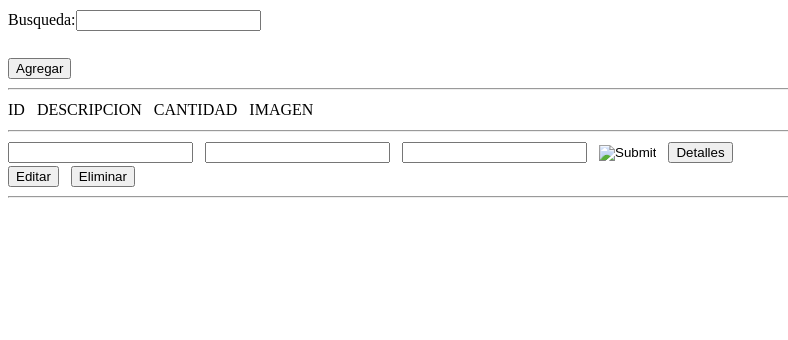
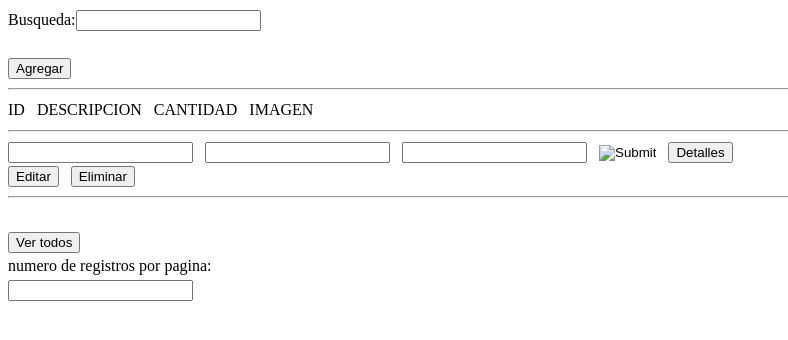
Before and after one commit to AaronBJ/DevOpsBYG, a Vue app in the folder ByGUI/: page / in a window 1280 px wide. Shown: the top 340 px of the page, without its empty margins (0-788 px from the left). Built offline with nearby package versions, Linux system fonts and the light colour scheme; the HTML template or start-up script is replaced by a standard one.

Commit message:
se intento agregar el numero de registros por pagina

```diff
--- a/ByGUI/src/Storage.vue
+++ b/ByGUI/src/Storage.vue
@@ -35,6 +35,12 @@
       &nbsp;
       <input type="button" value="Eliminar" />
       <hr />
+      <br />
+      <input type="button" value="Ver todos" />
+      <br />
+      <label for="nregis">numero de registros por pagina:</label>
+      <br />
+      <input type="number" id="nregis" name="nregis"/>
     </div>
   </header>
 
```
